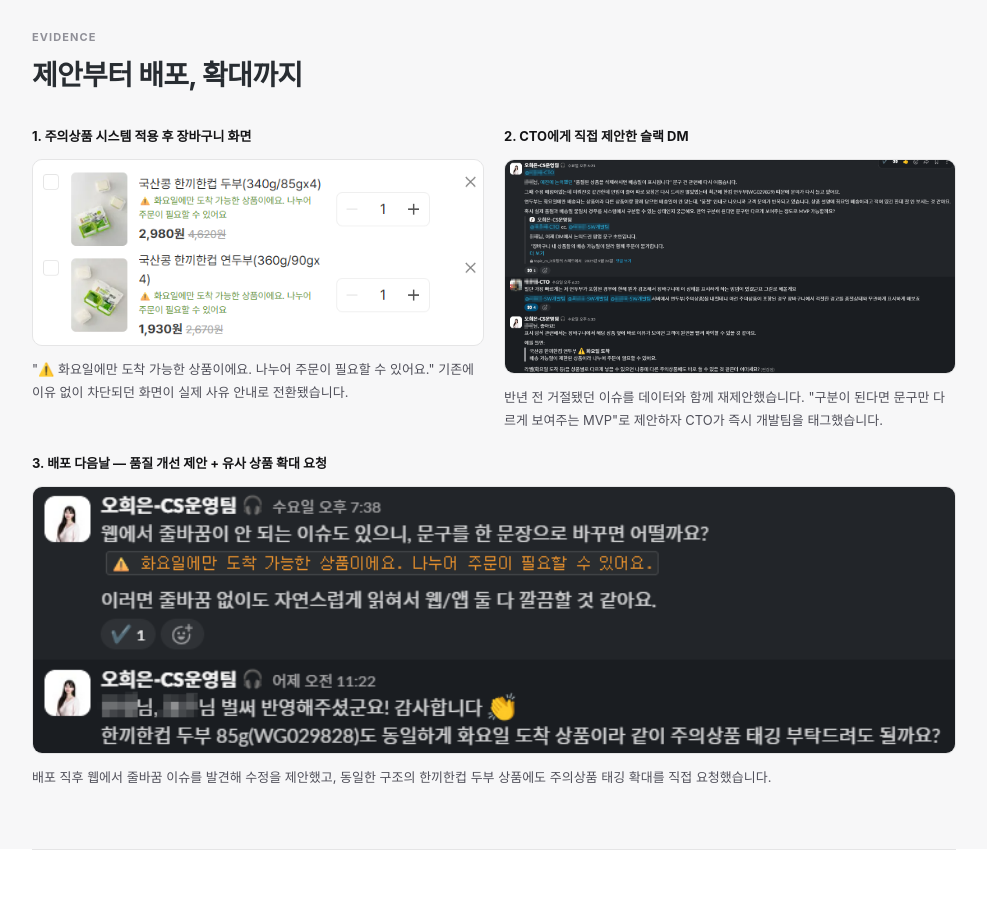
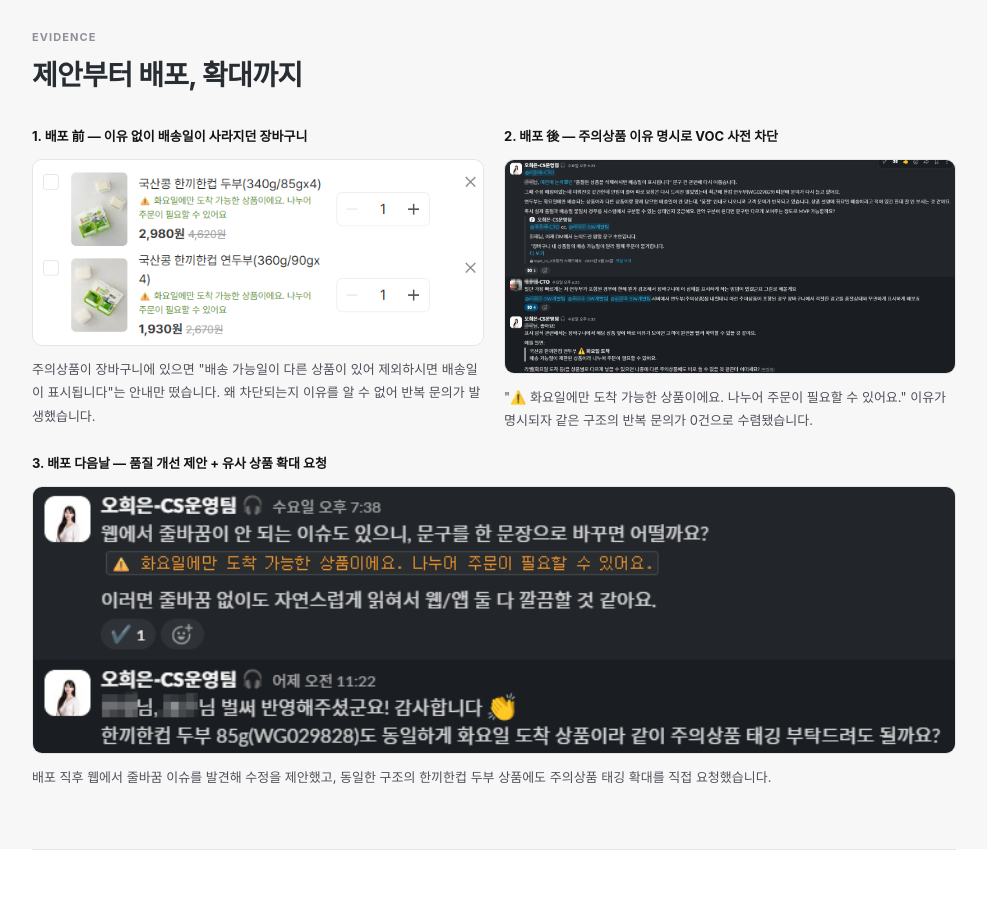
Before and after one commit to collette1009/portfolio-socar, a plain HTML site: page case1.html in a window 1280 px wide. Shown: the part 2600-3507 px from the top of the page, without its empty margins (146-1133 px from the left). Drawn offline with Linux system fonts and the light colour scheme; a web font is replaced by a local one.

Commit message:
Add files via upload

```diff
--- a/case1.html
+++ b/case1.html
@@ -223,14 +223,14 @@
     <h2 class="sec-title">제안부터 배포, 확대까지</h2>
     <div class="evidence-grid two fi">
       <div class="evidence-item">
-        <div class="evidence-label">1. 주의상품 시스템 적용 후 장바구니 화면</div>
-        <div class="evidence-image"><img src="img/case1_ev1.png" alt="주의상품 안내가 적용된 장바구니 화면"></div>
-        <div class="evidence-desc">"⚠️ 화요일에만 도착 가능한 상품이에요. 나누어 주문이 필요할 수 있어요." 기존에 이유 없이 차단되던 화면이 실제 사유 안내로 전환됐습니다.</div>
+        <div class="evidence-label">1. 배포 前 — 이유 없이 배송일이 사라지던 장바구니</div>
+        <div class="evidence-image"><img src="img/case1_ev1.png" alt="배포 전 주의상품 존재 시 배송일 미표시 화면"></div>
+        <div class="evidence-desc">주의상품이 장바구니에 있으면 "배송 가능일이 다른 상품이 있어 제외하시면 배송일이 표시됩니다"는 안내만 떴습니다. 왜 차단되는지 이유를 알 수 없어 반복 문의가 발생했습니다.</div>
       </div>
       <div class="evidence-item">
-        <div class="evidence-label">2. CTO에게 직접 제안한 슬랙 DM</div>
-        <div class="evidence-image"><img src="img/case1_ev2.png" alt="CTO에게 주의상품 MVP를 제안한 슬랙 대화"></div>
-        <div class="evidence-desc">반년 전 거절됐던 이슈를 데이터와 함께 재제안했습니다. "구분이 된다면 문구만 다르게 보여주는 MVP"로 제안하자 CTO가 즉시 개발팀을 태그했습니다.</div>
+        <div class="evidence-label">2. 배포 後 — 주의상품 이유 명시로 VOC 사전 차단</div>
+        <div class="evidence-image"><img src="img/case1_ev2.png" alt="배포 후 주의상품 경고가 명확하게 표시된 장바구니 화면"></div>
+        <div class="evidence-desc">"⚠️ 화요일에만 도착 가능한 상품이에요. 나누어 주문이 필요할 수 있어요." 이유가 명시되자 같은 구조의 반복 문의가 0건으로 수렴됐습니다.</div>
       </div>
     </div>
     <div class="evidence-grid single" style="margin-top:20px;">
```
